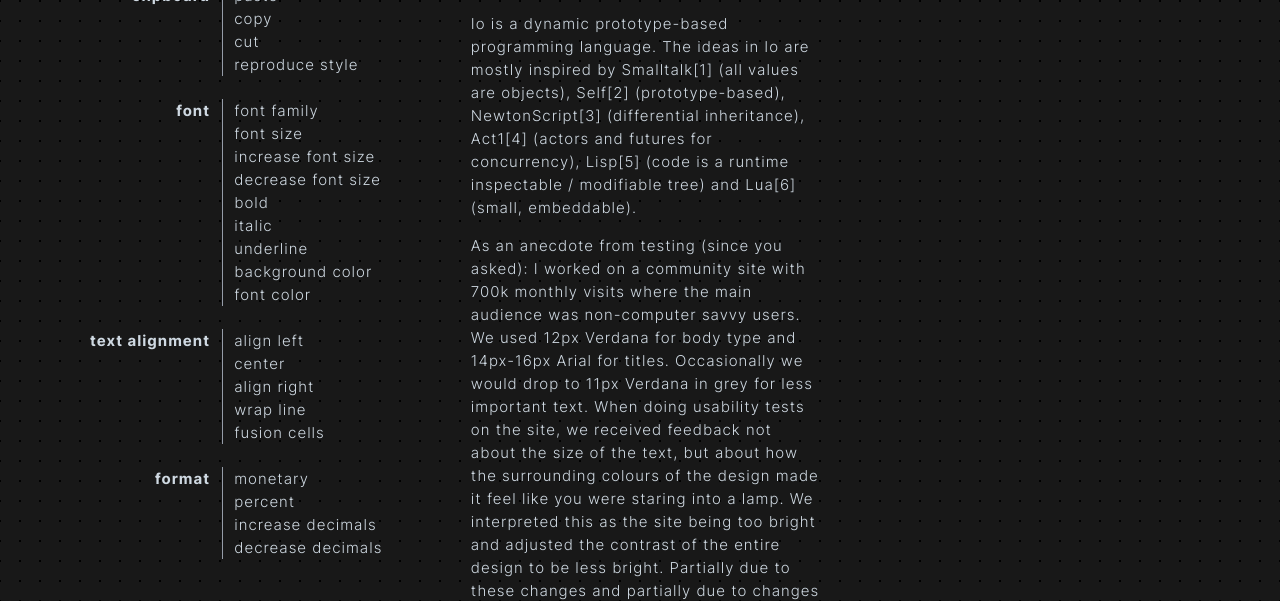
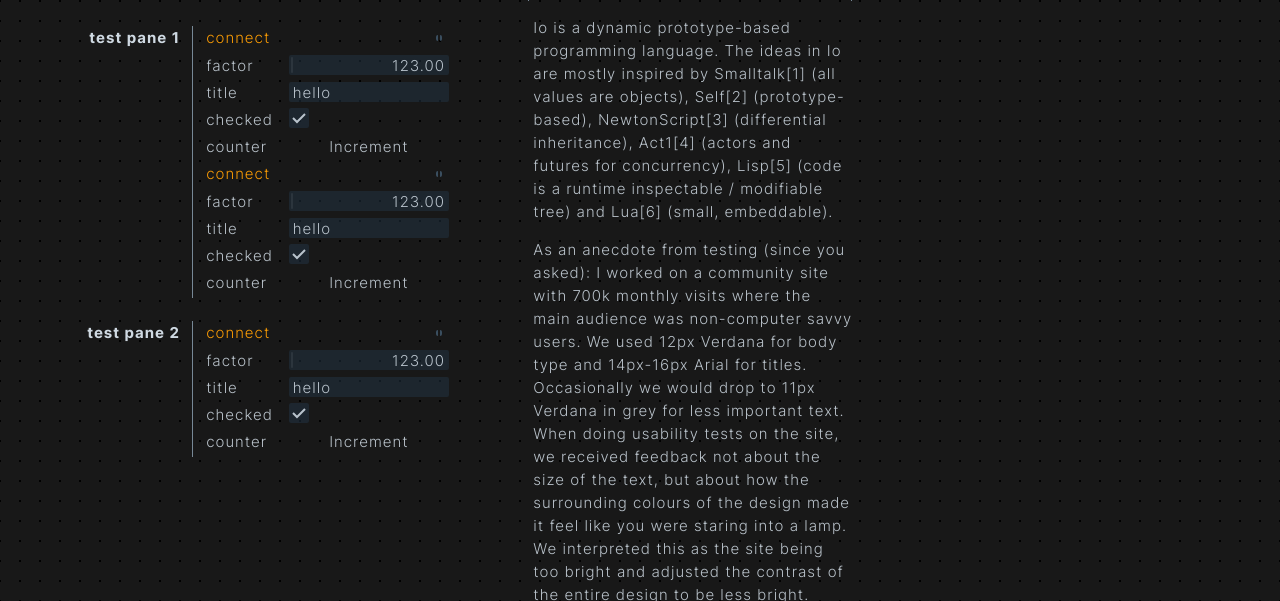
Before and after one commit to botbreeder/fui-draft, a plain HTML site: page index.html in a window 1280 px wide. Shown: the part 199-800 px from the top of the page. Drawn offline with Linux system fonts and the light colour scheme.

Commit message:
Add files via upload

```diff
--- a/css/main.css
+++ b/css/main.css
@@ -4,7 +4,9 @@
 }
 
 :root {
-    --lines: #959ca8;
+    /*--lines: #959ca8;*/
+    --lines: #778896;
+    --foreground: #cfd9e2E0;
 }
 
 body {
@@ -12,7 +14,7 @@ body {
     background-image: radial-gradient(#000000 1px, transparent 0);
     background-size: 20px 20px;
     background-position: -10px -10px;
-    color: #cfd9e2;
+    color: #cfd9e2E0;
     font-family: inter;
     text-rendering: optimizeLegibility;
     line-height: 23px;
@@ -31,7 +33,7 @@ body {
     display: inline-block;
     font-weight: bold;
     color: #cfd9e2;
-    width: 13em;
+    width: 11em;
     padding-left: 1em;
     text-align: right;
     cursor: default;
@@ -45,9 +47,8 @@ body {
 .vmenu-content {
     display: inline-block;
     border-left: 1px solid var(--lines);
-    padding-left: 11px;
+    padding-left: 5px;
     margin-left: 7px;
-    cursor: pointer;
     vertical-align: top;
     margin-bottom: 23px;
 }
@@ -56,19 +57,18 @@ body {
     width: auto;
 }
 
-.vmenu-item:hover {
+.vmenu-item:hover, .tp-btnv_t:hover {
     color: #FFFFFF;
     font-weight: bold;
     transition: font-weight ease-out 150ms, color ease-out 150ms;
 }
 
-.vmenu-item {
+.vmenu-item, .tp-btnv_t {
     transition: font-weight ease-out 150ms, color ease-out 150ms;
 }
 
-.vmenu-item:active {
-    margin-left: -1px;
-    font-style: italic;
+.vmenu-item:active, .tp-btnv_t:active {
+    text-decoration: underline;
 }
 
 .vmenu-item::after {
@@ -166,7 +166,7 @@ body {
 }
 
 .space-title h2 {
-    padding: 3px 1em;
+    padding: 3px 1em 7px 0;
     cursor: move;
     background-color: transparent;
     vertical-align: bottom;
@@ -201,7 +201,7 @@ body {
 }
 
 .space-button:active {
-    font-style: italic;
+    text-decoration: underline;
 }
 
 #workspace>*:first-child {
--- /dev/null
+++ b/css/tweakpane.css
@@ -0,0 +1,61 @@
+:root {
+    --tp-base-background-color: hsla(0, 0%, 10%, 0);
+    --tp-base-shadow-color: hsla(0, 0%, 0%, 0);
+    --tp-button-background-color: transparent;
+    --tp-button-background-color-active: transparent;
+    --tp-button-background-color-focus: transparent;
+    --tp-button-background-color-hover: transparent;
+    --tp-button-foreground-color: var(--foreground);
+    --tp-container-background-color: hsla(0, 0%, 0%, 0);
+    --tp-container-background-color-active: hsla(0, 0%, 0%, 0);
+    --tp-container-background-color-focus: hsla(0, 0%, 0%, 0);
+    --tp-container-background-color-hover: hsla(0, 0%, 0%, 0);
+    --tp-container-foreground-color: #5c84a6 ;
+    --tp-groove-foreground-color: var(--foreground);
+    --tp-input-background-color: #22344580;
+    --tp-input-background-color-active: #223445C0;
+    --tp-input-background-color-focus: #223445C0;
+    --tp-input-background-color-hover: #223445C0;
+    --tp-input-foreground-color: var(--foreground);
+    --tp-label-foreground-color: var(--foreground);
+    --tp-monitor-background-color: hsla(0, 0%, 0%, 0);
+    --tp-monitor-foreground-color: var(--foreground);
+    --tp-font-family: inter;
+}
+
+/*
+div.vmenu-content {
+    max-height: 100vh;
+    overflow-y: scroll;
+    scrollbar-width: none;
+}
+*/
+div.vmenu-content * {
+    /*color: #cfd9e2E0;*/
+    font-family: inter;
+    text-rendering: optimizeLegibility;
+    line-height: 23px;
+    font-size: 15px;
+    font-weight: 300;
+    letter-spacing: 1px;
+}
+
+.tp-fldv_i {
+    visibility: hidden;
+}
+
+.tp-fldv_c {
+    padding-left: 0 !important;
+}
+
+.tp-fldv_t {
+    width: 100%;
+    color: #fb9c04;
+    transition: font-weight ease-out 150ms, color ease-out 150ms;
+}
+
+.tp-fldv_t:hover {
+    color: #fbcb49;
+    font-weight: bold;
+    transition: font-weight ease-out 150ms, color ease-out 150ms;
+}
--- a/index.html
+++ b/index.html
@@ -4,8 +4,9 @@
 <head>
     <link rel="stylesheet" href="css/normalize.css" type="text/css">
     <link rel="stylesheet" href="css/augmented-ui.min.css" type="text/css">
+    <link rel="stylesheet" href="css/tweakpane.css" type="text/css">
     <link rel="stylesheet" href="css/main.css" type="text/css">
-    <!--script src="js/libs/tweakpane.min.js"></script-->
+    <script src="js/libs/tweakpane.min.js"></script>
     <script src="js/libs/Sortable.min.js"></script>
 
 </head>
@@ -13,11 +14,11 @@
 <body>
     <div id="screen-col">
         <div id="left-panel">
+            <h1>Semantify3D</h1>
+            <div class="vmenu">
+            </div>
         </div>
-
-
-        <div id="workspace">
-        </div>
+        <div id="workspace"></div>
     </div>
 
     <script src="js/ui.js"></script>
--- a/js/ui.js
+++ b/js/ui.js
@@ -1,80 +1,99 @@
+
+
+var ui = {
+    tweakpanes: {}
+};
+
+
+
+setTimeout(function () {
+
+
+    addCmdPanel("test pane 1", {
+        callback: function(pane) {
+
+
+            const PARAMS = {
+                factor: 123,
+                title: 'hello',
+                checked: true,
+            };
+
+            for (let i = 0; i < 2; i++) {
+                let f = pane.addFolder({ title: "connect" });
+                f.addInput(PARAMS, 'factor');
+                f.addInput(PARAMS, 'title');
+                f.addInput(PARAMS, 'checked');
+                f.addButton({
+                    title: 'Increment',
+                    label: 'counter',   // optional
+                  });
+            }
+
+        }
+    })
+
+
+    addCmdPanel("test pane 2", {
+        callback: function(pane) {
+
+
+            const PARAMS = {
+                factor: 123,
+                title: 'hello',
+                checked: true,
+            };
+
+            for (let i = 0; i < 1; i++) {
+                let f = pane.addFolder({ title: "connect" });
+                f.addInput(PARAMS, 'factor');
+                f.addInput(PARAMS, 'title');
+                f.addInput(PARAMS, 'checked');
+                f.addButton({
+                    title: 'Increment',
+                    label: 'counter',   // optional
+                  });
+            }
+
+        }
+    })
+
+}, 500);
 
 
 
 
-function setCmdPanel(o) {
 
-    let html = `<h1 contenteditable>${o.title}</h1><div class="vmenu">`;
+function addCmdPanel(name, o) {
 
-    for (let section of o.sections) {
+    let html =  `
+        <div class="vmenu-block">
+            <div class="vmenu-category">${name}</div>
+                <div class="vmenu-content">
+                    <div class="tweakpane" id="tp-${name}">
+                    </div>
+                </div>
+            </div>
+        </div>
+    `;
 
-        html += `
-        <div class="vmenu-block">
-        <div class="vmenu-category">${section.name}</div>
-        <div class="vmenu-content">
-        `;
+    setTimeout(function() {
 
-        for (let item of section.content) {
-            html += `<div text="${item}" class="vmenu-item">${item}</div>
-            `;
-        }
-        html += `</div></div>`;
-    }
+        ui.tweakpanes[name] = new Tweakpane.Pane({
+            container: document.getElementById("tp-"+name)
+        });
 
-    html += `</div>`;
+        if (o.preset) ui.tweakpanes[name].importPreset(o.preset);
 
-    document.getElementById("left-panel").innerHTML = html;
+        if (o.callback) o.callback(ui.tweakpanes[name]);
+
+    }, 0);
+
+    document.querySelector("#left-panel .vmenu").innerHTML += html;
 }
 
 
 
-setCmdPanel({
-    title: "Semantify3D",
-    sections: [
-        {
-            name: "clipboard",
-            content: [
-                "paste",
-                "copy",
-                "cut",
-                "reproduce style"
-            ]
-        },
-        {
-            name: "font",
-            content: [
-                "font family",
-                "font size",
-                "increase font size",
-                "decrease font size",
-                "bold",
-                "italic",
-                "underline",
-                "background color",
-                "font color"
-            ]
-        },
-        {
-            name: "text alignment",
-            content: [
-                "align left",
-                "center",
-                "align right",
-                "wrap line",
-                "fusion cells"
-            ]
-        },
-        {
-            name: "format",
-            content: [
-                "monetary",
-                "percent",
-                "increase decimals",
-                "decrease decimals"
-            ]
-        }
-    ]
-})
 
 
 
```
